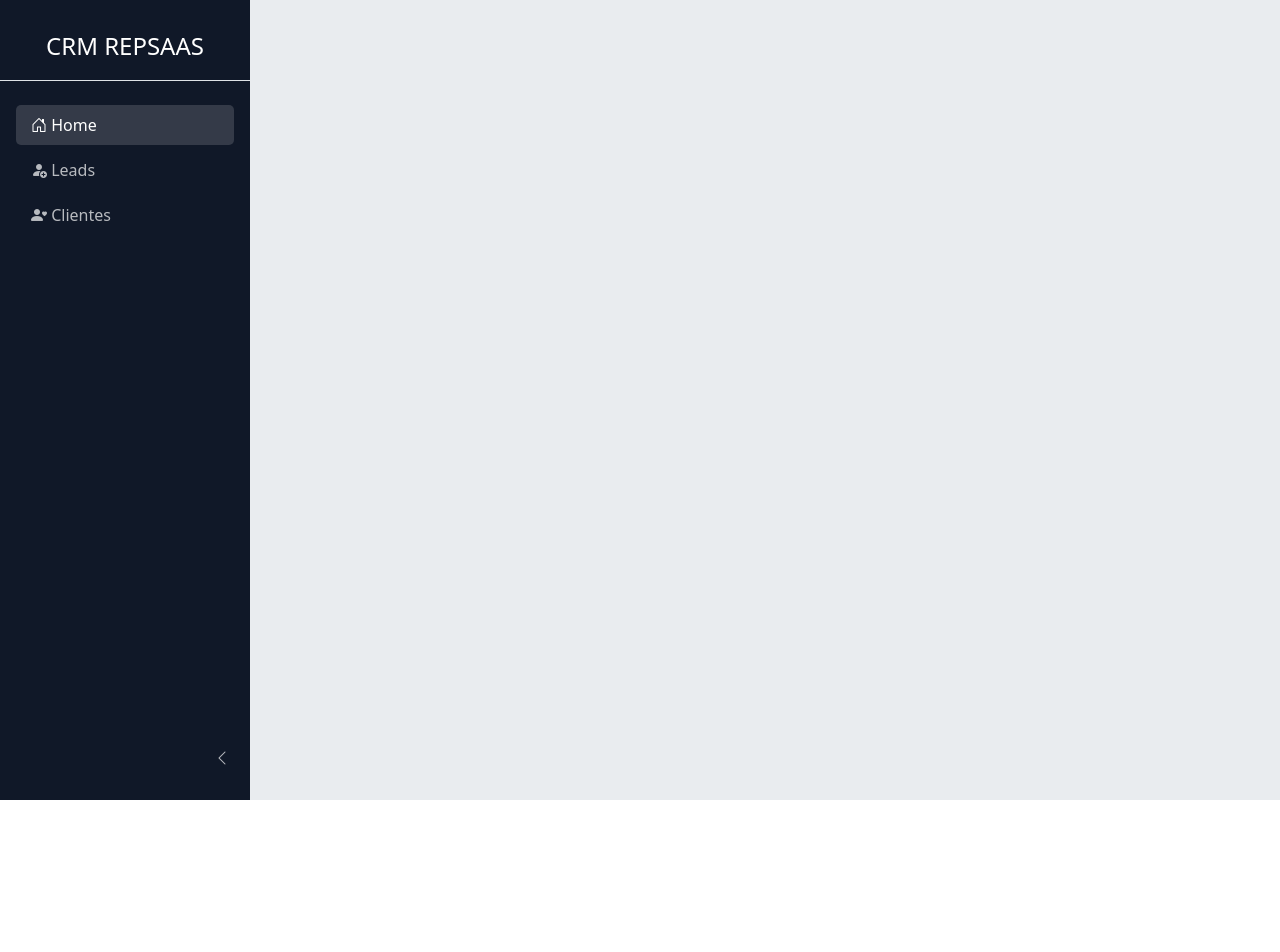
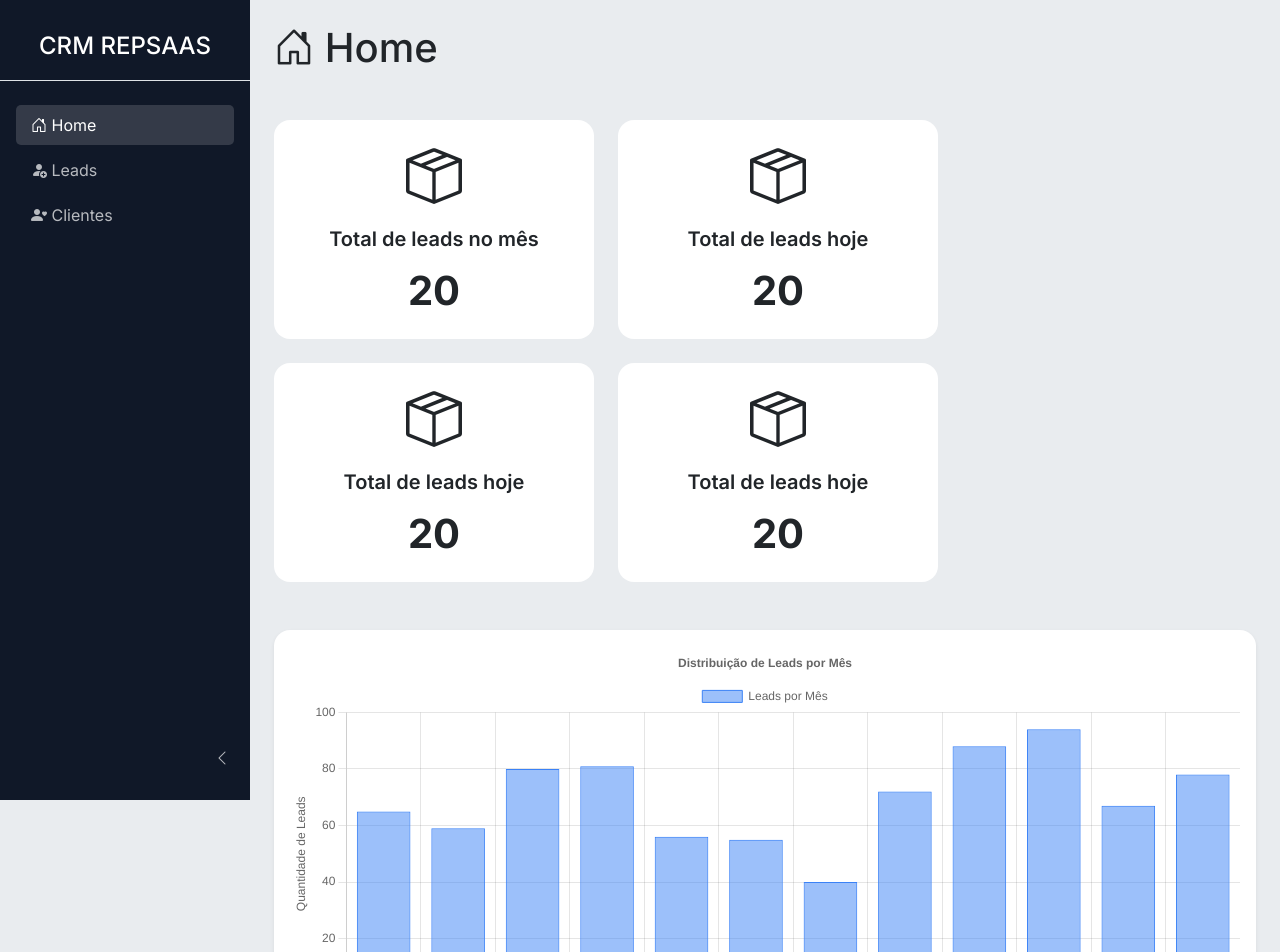
Before and after one commit to mathfajardo/frontend-saastec, a Vue app: page / in a window 1280 px wide. Shown: the top 952 px of the page. Before the commit the page ends 800 px from the top, so only its background shows below. Built offline with nearby package versions, Linux system fonts and the light colour scheme.

Commit message:
feat: adicionando novas views

```diff
--- a/index.html
+++ b/index.html
@@ -3,6 +3,13 @@
   <head>
     <meta charset="UTF-8">
     <link rel="icon" href="/favicon.ico">
+
+
+    <link rel="preconnect" href="https://fonts.googleapis.com">
+    <link rel="preconnect" href="https://fonts.gstatic.com" crossorigin>
+    <link href="https://fonts.googleapis.com/css2?family=Inter:ital,opsz,wght@0,14..32,100..900;1,14..32,100..900&family=Raleway:ital,wght@0,100..900;1,100..900&display=swap" rel="stylesheet">
+
+
     <meta name="viewport" content="width=device-width, initial-scale=1.0">
     <title>Vite App</title>
   </head>
--- a/package.json
+++ b/package.json
@@ -14,6 +14,7 @@
   "dependencies": {
     "bootstrap": "^5.3.8",
     "bootstrap-icons": "^1.13.1",
+    "chart.js": "^4.5.1",
     "pinia": "^3.0.4",
     "vue": "^3.5.26",
     "vue-router": "^4.6.4"
--- a/src/App.vue
+++ b/src/App.vue
@@ -12,7 +12,7 @@ import BarraNavegacao from './components/BarraNavegacao.vue';
 <template>
   <div class="bg-body-secondary min-vh-100">
     <BarraNavegacao />
-    <main :style="{ marginLeft: sidebarWidth }" class="p-4 container">
+    <main style="margin-left: 250px" class="p-4">
       <RouterView />
     </main>
   </div>
--- a/src/assets/global.css
+++ b/src/assets/global.css
@@ -1,3 +1,9 @@
 .azul1 {
     background-color: #101828;
 }
+
+
+
+* {
+    font-family: 'Inter', sans-serif;
+}
--- a/src/views/Cliente.vue
+++ b/src/views/Cliente.vue
@@ -4,5 +4,5 @@
 </script>
 
 <template>
-    clientes
+    <h1 class="mb-5"><i class="bi bi-house-door"></i> Clientes</h1>
 </template>
--- a/src/views/Home.vue
+++ b/src/views/Home.vue
@@ -1,8 +1,132 @@
 <script setup>
+import { ref, onMounted } from 'vue';
+import Chart from 'chart.js/auto';
 
+const carregamento = ref(false);
 
+// Dados fictícios para o histograma
+const histogramData = ref({
+  labels: ['Jan', 'Fev', 'Mar', 'Abr', 'Mai', 'Jun', 'Jul', 'Ago', 'Set', 'Out', 'Nov', 'Dez'],
+  datasets: [{
+    label: 'Leads por Mês',
+    data: [65, 59, 80, 81, 56, 55, 40, 72, 88, 94, 67, 78],
+    backgroundColor: 'rgba(59, 130, 246, 0.5)',
+    borderColor: 'rgba(59, 130, 246, 1)',
+    borderWidth: 1
+  }]
+});
+
+let histogramChart = null;
+
+onMounted(() => {
+  createHistogram();
+});
+
+const createHistogram = () => {
+  const ctx = document.getElementById('histogramChart');
+
+  if (histogramChart) {
+    histogramChart.destroy();
+  }
+
+  histogramChart = new Chart(ctx, {
+    type: 'bar',
+    data: histogramData.value,
+    options: {
+      responsive: true,
+      maintainAspectRatio: false,
+      plugins: {
+        legend: {
+          position: 'top',
+        },
+        title: {
+          display: true,
+          text: 'Distribuição de Leads por Mês'
+        }
+      },
+      scales: {
+        y: {
+          beginAtZero: true,
+          ticks: {
+            stepSize: 20
+          },
+          title: {
+            display: true,
+            text: 'Quantidade de Leads'
+          }
+        },
+        x: {
+          title: {
+            display: true,
+            text: 'Meses'
+          }
+        }
+      }
+    }
+  });
+};
 </script>
 
 <template>
-    <h1>teste</h1>
+    <!-- titulo da pagina -->
+  <h1 class="mb-5"><i class="bi bi-house-door"></i> Home</h1>
+
+  <!-- cards -->
+  <div class="d-flex flex-wrap gap-4 mt-5" v-if="!carregamento">
+    <div class="card border-0 rounded-4" style="width: 20rem;">
+      <div class="card-body p-4 text-center">
+        <div class="d-flex justify-content-center mb-3">
+          <i class="bi bi-box-seam display-4"></i>
+        </div>
+        <h5 class="card-title text-white-75 fw-semibold mb-3">Total de leads no mês</h5>
+        <h3 class="card-text display-4 fs-1 fw-bold">20</h3>
+      </div>
+    </div>
+
+    <div class="card border-0 rounded-4" style="width: 20rem;">
+      <div class="card-body p-4 text-center">
+        <div class="d-flex justify-content-center mb-3">
+          <i class="bi bi-box-seam display-4"></i>
+        </div>
+        <h5 class="card-title text-white-75 fw-semibold mb-3">Total de leads hoje</h5>
+        <h3 class="card-text display-4 fs-1 fw-bold">20</h3>
+      </div>
+    </div>
+
+    <div class="card border-0 rounded-4" style="width: 20rem;">
+      <div class="card-body p-4 text-center">
+        <div class="d-flex justify-content-center mb-3">
+          <i class="bi bi-box-seam display-4"></i>
+        </div>
+        <h5 class="card-title text-white-75 fw-semibold mb-3">Total de leads hoje</h5>
+        <h3 class="card-text display-4 fs-1 fw-bold">20</h3>
+      </div>
+    </div>
+
+    <div class="card border-0 rounded-4" style="width: 20rem;">
+      <div class="card-body p-4 text-center">
+        <div class="d-flex justify-content-center mb-3">
+          <i class="bi bi-box-seam display-4"></i>
+        </div>
+        <h5 class="card-title text-white-75 fw-semibold mb-3">Total de leads hoje</h5>
+        <h3 class="card-text display-4 fs-1 fw-bold">20</h3>
+      </div>
+    </div>
+  </div>
+
+  <!-- Histograma Chart.js -->
+  <div class="card mt-5 border-0 rounded-4 shadow-sm" v-if="!carregamento">
+    <div class="card-body">
+      <div class="chart-container" style="position: relative; height: 400px;">
+        <canvas id="histogramChart"></canvas>
+      </div>
+    </div>
+  </div>
 </template>
+
+<style scoped>
+.chart-container {
+  width: 100%;
+  height: 400px;
+}
+</style>
--- a/src/views/Lead.vue
+++ b/src/views/Lead.vue
@@ -1,3 +1,6 @@
 <script setup></script>
 
-<template>leads</template>
+<template>
+
+    <h1 class="mb-5"><i class="bi bi-house-door"></i> Leads</h1>
+</template>
```
Also changed, not shown: 1 other file (tests, documents, lock files or other folders).
